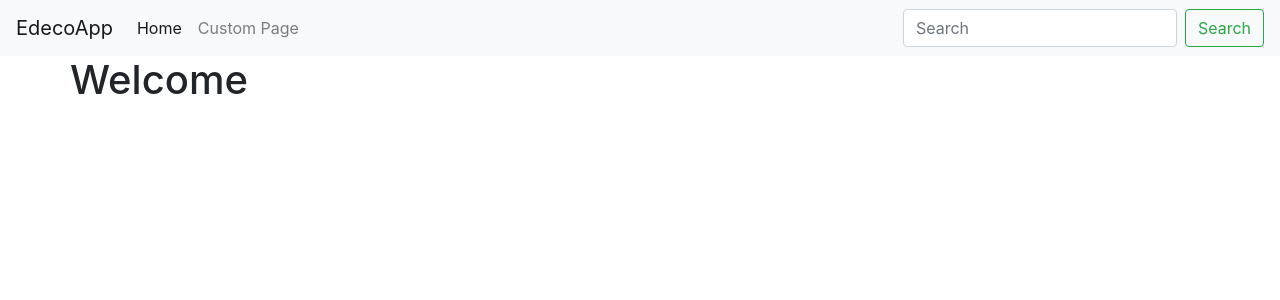
After one commit to techbola/symfony-blog-tut, a Symfony app: template templates/main/show.html.twig in a window 1280 px wide. The commit adds this page. Shown: the top 300 px of the page. Run offline with Twig, Linux system fonts and the light colour scheme; the template is opened without the code that fills it, so the values that code supplies are empty; some libraries are stand-ins or nearby versions.

```diff
--- a/templates/base.html.twig
+++ b/templates/base.html.twig
@@ -3,10 +3,43 @@
     <head>
         <meta charset="UTF-8">
         <title>{% block title %}Welcome!{% endblock %}</title>
+        <link rel="stylesheet" href="https://stackpath.bootstrapcdn.com/bootstrap/4.3.1/css/bootstrap.min.css" integrity="sha384-ggOyR0iXCbMQv3Xipma34MD+dH/1fQ784/j6cY/iJTQUOhcWr7x9JvoRxT2MZw1T" crossorigin="anonymous">
         {% block stylesheets %}{% endblock %}
     </head>
     <body>
-        {% block body %}{% endblock %}
+
+        <nav class="navbar navbar-expand-lg navbar-light bg-light">
+            <a class="navbar-brand" href="{{ path('home') }}">EdecoApp</a>
+            <button class="navbar-toggler" type="button" data-toggle="collapse" data-target="#navbarSupportedContent" aria-controls="navbarSupportedContent" aria-expanded="false" aria-label="Toggle navigation">
+                <span class="navbar-toggler-icon"></span>
+            </button>
+
+            <div class="collapse navbar-collapse" id="navbarSupportedContent">
+                <ul class="navbar-nav mr-auto">
+                    <li class="nav-item active">
+                        <a class="nav-link" href="{{ path('home') }}">Home <span class="sr-only">(current)</span></a>
+                    </li>
+                    <li class="nav-item">
+                        <a class="nav-link" href="{{ path('custom', {name: 'bola'}) }}">Custom Page</a>
+                    </li>
+                </ul>
+                <form class="form-inline my-2 my-lg-0">
+                    <input class="form-control mr-sm-2" type="search" placeholder="Search" aria-label="Search">
+                    <button class="btn btn-outline-success my-2 my-sm-0" type="submit">Search</button>
+                </form>
+            </div>
+        </nav>
+
+        <div class="container">
+            <div class="row">
+                {% block body %}{% endblock %}
+            </div>
+        </div>
+
         {% block javascripts %}{% endblock %}
+
+        <script src="https://code.jquery.com/jquery-3.3.1.slim.min.js" integrity="sha384-q8i/X+965DzO0rT7abK41JStQIAqVgRVzpbzo5smXKp4YfRvH+8abtTE1Pi6jizo" crossorigin="anonymous"></script>
+        <script src="https://cdnjs.cloudflare.com/ajax/libs/popper.js/1.14.7/umd/popper.min.js" integrity="sha384-UO2eT0CpHqdSJQ6hJty5KVphtPhzWj9WO1clHTMGa3JDZwrnQq4sF86dIHNDz0W1" crossorigin="anonymous"></script>
+        <script src="https://stackpath.bootstrapcdn.com/bootstrap/4.3.1/js/bootstrap.min.js" integrity="sha384-JjSmVgyd0p3pXB1rRibZUAYoIIy6OrQ6VrjIEaFf/nJGzIxFDsf4x0xIM+B07jRM" crossorigin="anonymous"></script>
     </body>
 </html>
--- /dev/null
+++ b/templates/main/show.html.twig
@@ -0,0 +1,9 @@
+{% extends 'base.html.twig' %}
+
+{% block title %}Show Page!{% endblock %}
+
+{% block body %}
+
+    <h1>Welcome {{ name }}</h1>
+
+{% endblock %}
```
Also changed, not shown: src/Controller/MainController.php (+14 -0 lines), templates/main/index.html.twig (+4 -9 lines), templates/post/show.html.twig (added, +7 -0 lines).
